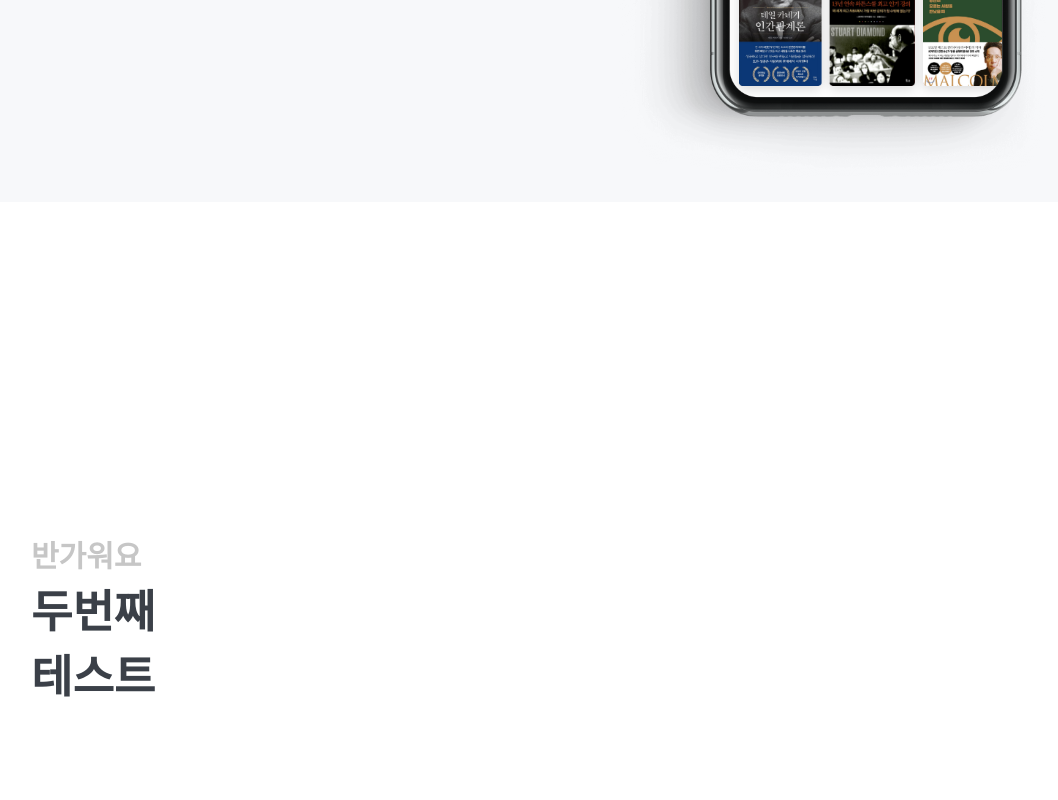
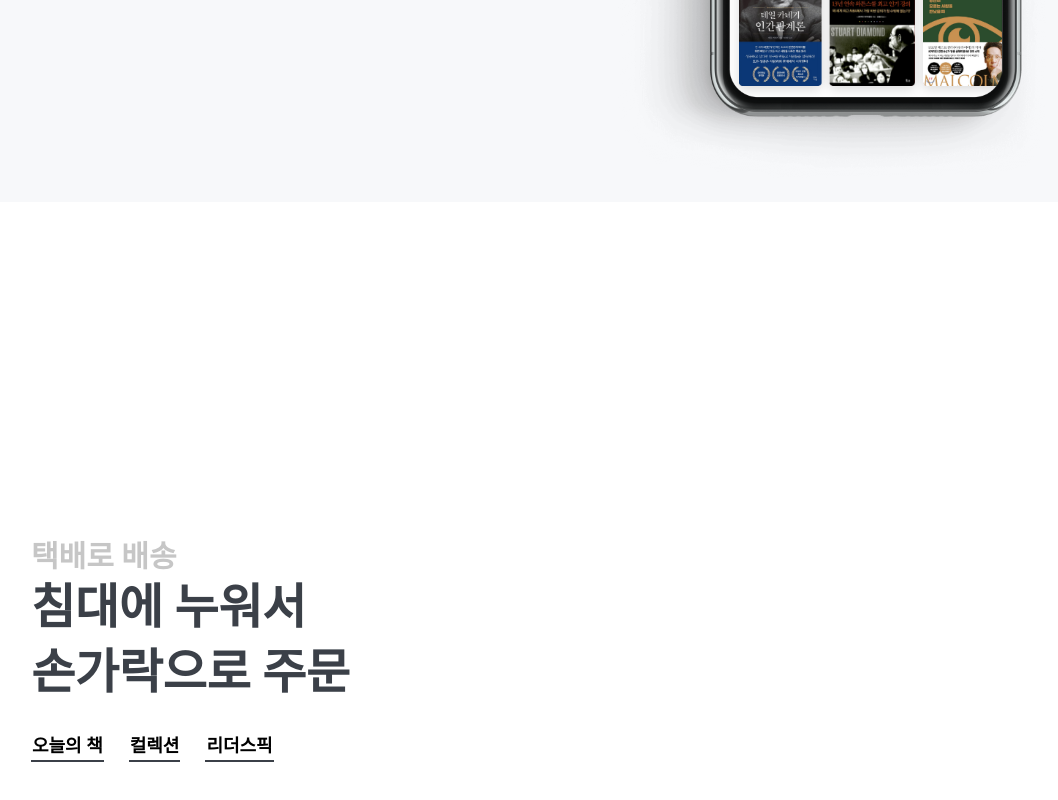
Before and after one commit to readlight/readlight-landing, a Next.js app: page / in a window 1280 px wide. Shown: the part 1518-2318 px from the top of the page, without its empty margins (97-1155 px from the left). Built offline with nearby package versions, Linux system fonts and the light colour scheme; a web font is replaced by a local one.

Commit message:
fix: h1 line-height, spacing, etc & FeatureTextButton margin bug

```diff
--- /dev/null
+++ b/components/atom/FeatureTextButton.tsx
@@ -0,0 +1,28 @@
+import * as React from 'react';
+import styled from 'styled-components';
+import Link from 'next/link';
+
+type Props = { buttonText: string };
+
+const NavText = styled.span`
+  color: ${({ theme }) => theme.colors.pureBlack};
+  font-size: 18px;
+  font-weight: bold;
+  padding: 4px 1px;
+  margin-right: 25px;
+  border-bottom: 2px solid ${({ theme }) => theme.colors.header};
+
+  &:hover {
+    cursor: pointer;
+  }
+`;
+
+const changeFeature = () => {
+  console.log('change');
+};
+
+const FeatureTextButton: React.FC<Props> = ({ buttonText }) => {
+  return <NavText onClick={changeFeature}>{buttonText}</NavText>;
+};
+
+export default FeatureTextButton;
--- /dev/null
+++ b/components/molecule/FeatureChange.tsx
@@ -0,0 +1,18 @@
+import * as React from 'react';
+import styled from 'styled-components';
+import FeatureTextButton from '../atom/FeatureTextButton';
+
+const FeatureChangeWrapper = styled.div`
+  margin-top: 55px;
+  padding: 0;
+`;
+
+const NavButtonList = () => (
+  <FeatureChangeWrapper>
+    <FeatureTextButton buttonText={'오늘의 책'} />
+    <FeatureTextButton buttonText={'컬렉션'} />
+    <FeatureTextButton buttonText={'리더스픽'} />
+  </FeatureChangeWrapper>
+);
+
+export default NavButtonList;
--- a/pages/index.tsx
+++ b/pages/index.tsx
@@ -1,8 +1,5 @@
 import Head from 'next/head';
 import Link from 'next/link';
-import SubSingleHeader from '../components/atom/SubSingleHeader';
-import DoubleLineHeader from '../components/atom/DoubleLineHeader';
-import { DocumentContext } from 'next/dist/next-server/lib/document-context';
 import Layout from '../components/template/Layout';
 import WidthAdjust from '../components/template/WidthAdjust';
 import ContentBox from '../components/template/ContentBox';
@@ -11,8 +8,7 @@ import NavbarWrapper from '../components/template/NavbarWrapper';
 import Navbar from '../components/organism/Navbar';
 import ImageWrapper from '../components/template/ImageWrapper';
 import MockupWrapper from '../components/template/MockupWrapper';
-
-// color: ${({ theme }) => theme.colors.primary};
+import FeatureChange from '../components/molecule/FeatureChange';
 
 export default function Home() {
   return (
@@ -55,8 +51,12 @@ export default function Home() {
       >
         <WidthAdjust>
           <ContentBox>
-            <SubSingleHeader subText={'반가워요'} />
-            <DoubleLineHeader firstLine={'두번째'} secondLine={'테스트'} />
+            <ContentHeader
+              firstLine={'침대에 누워서'}
+              secondLine={'손가락으로 주문'}
+              subText={'택배로 배송'}
+            />
+            <FeatureChange />
           </ContentBox>
         </WidthAdjust>
       </Layout>
--- a/styles/global.scss
+++ b/styles/global.scss
@@ -16,8 +16,11 @@ body {
 }
 
 h1 {
-  font-size: 45px;
+  font-size: 48px;
   font-weight: bold;
+  font-stretch: normal;
+  letter-spacing: -0.3px;
+  line-height: 135%;
   margin: 0;
 }
 
```
